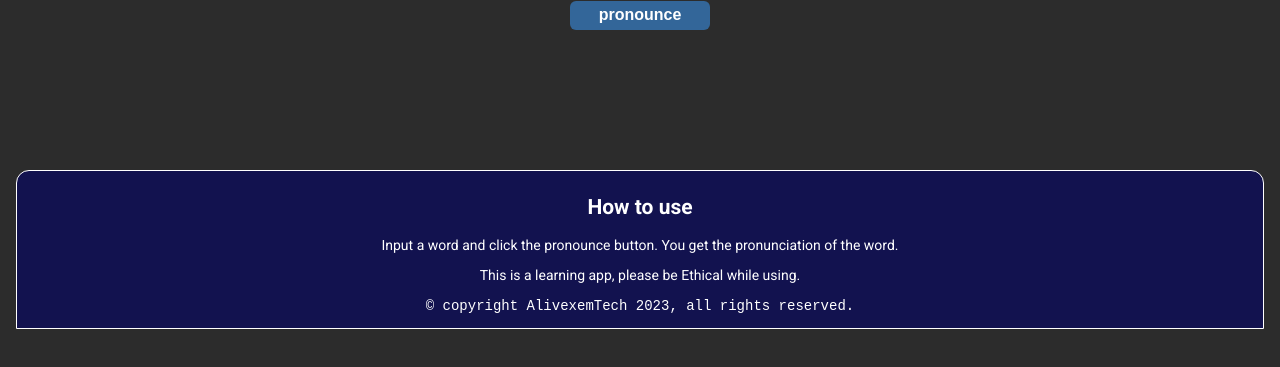
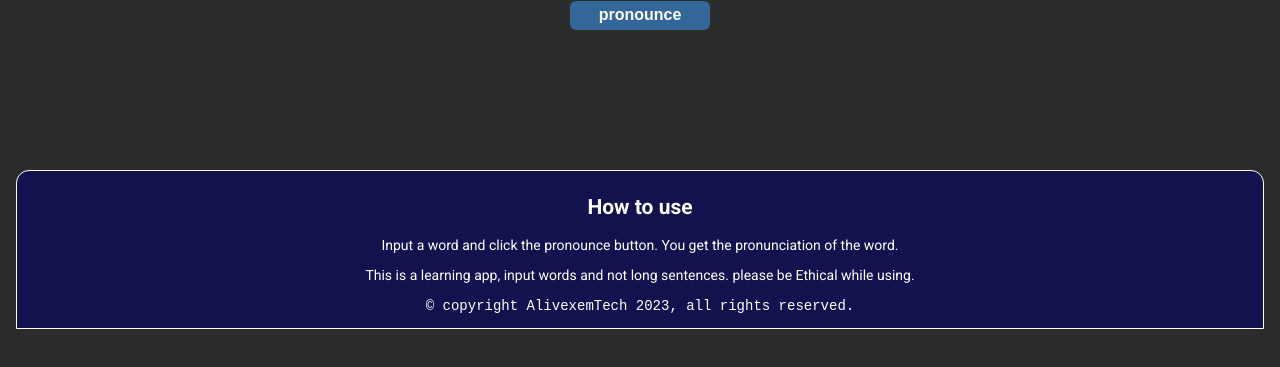
Before and after one commit to Alivexem/Text-to-speech, a plain HTML site: page index.html in a window 1280 px wide. Shown: the part 175-542 px from the top of the page. Drawn offline with Linux system fonts and the light colour scheme.

Commit message:
Update index.html Des use of agreement

```diff
--- a/index.html
+++ b/index.html
@@ -28,7 +28,7 @@
               <h2>How to use</h2>
               <p> Input a word and click the pronounce button. You get the pronunciation of the word.</p>
 
-              <p> This is a learning app, please be Ethical while using.</p>
+              <p> This is a learning app, input words and not long sentences. please be Ethical while using.</p>
 
               <tt> &copy copyright AlivexemTech 2023, all rights reserved.</tt>
           </div>
```
